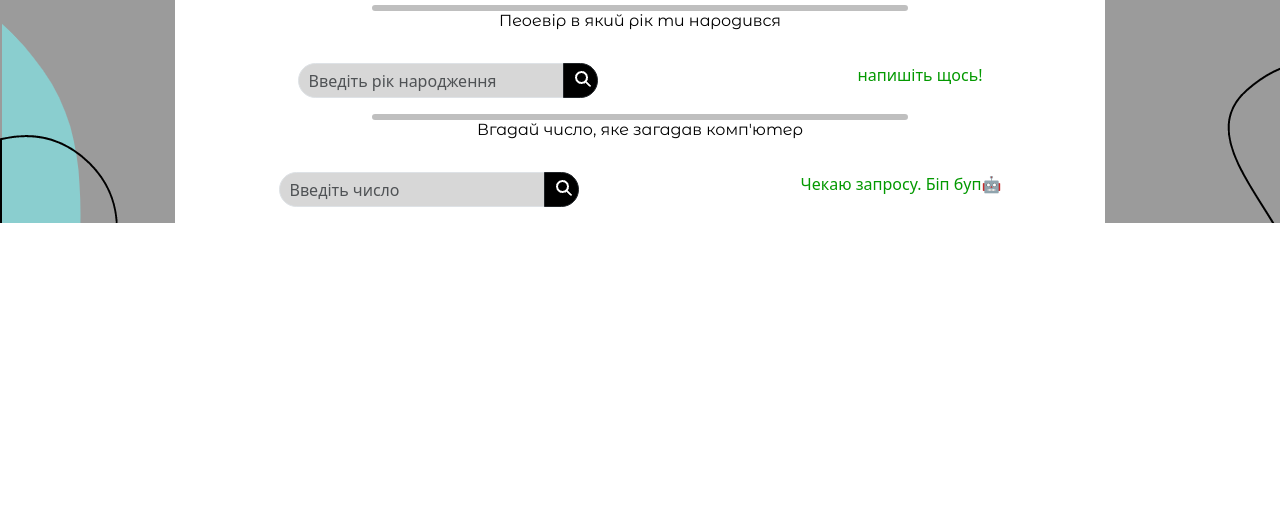
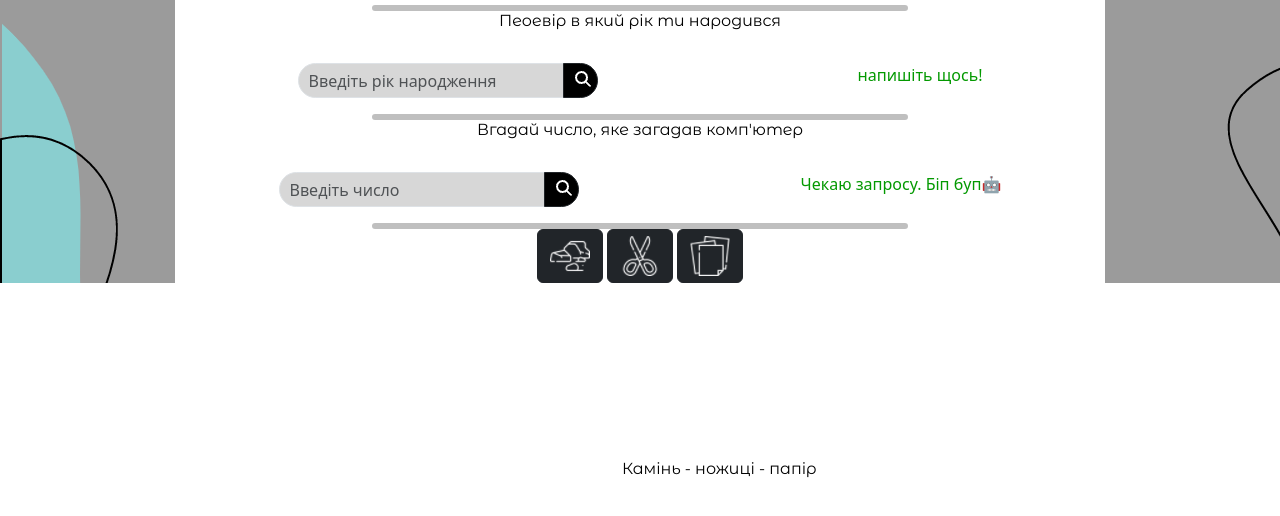
Before and after one commit to ByteMe6/popular-games, a website built with Parcel: page src/index.html in a window 1280 px wide. Shown: the part 84-600 px from the top of the page. Built offline with nearby package versions, Linux system fonts and the light colour scheme.

Commit message:
не роботает починить

```diff
--- /dev/null
+++ b/src/partials/games/knp/knp.html
@@ -0,0 +1,12 @@
+<h3 class="knptitle">Камінь - ножиці - папір</h3>
+
+<div class="containerKnp">
+    <div class="knpBtns">
+        <button type="button" class="btn btn-dark knpBtn" id="knpBtn3"><img src="./partials/games/knp/img/stone.png" alt=""></button>
+
+        <button type="button" class="btn btn-dark knpBtn" id="knpbtn2"><img src="./partials/games/knp/img/scissors.png" alt=""></button>
+
+        <button type="button" class="btn btn-dark knpBtn" id="knpBtn"><img src="./partials/games/knp/img/paper.png" alt=""></button>
+
+    </div>
+</div>
--- a/src/partials/main.html
+++ b/src/partials/main.html
@@ -3,3 +3,5 @@
 <include src="./partials/games/year-of-born.html"></include>
 <hr class="line-section" />
 <include src="./partials/games/guessTheNubmer/guessTheNubmer.html"></include>
+<hr class="line-section" />
+<include src="./partials/games/knp/knp.html"></include>
--- /dev/null
+++ b/src/sass/elements/_kaminNoshiciPapir.scss
@@ -0,0 +1,32 @@
+.knptitle {
+  /* Камінь - ножиці - папір */
+  position: absolute;
+  width: 195px;
+  height: 19px;
+  left: 622px;
+  right: 623px;
+  top: 543px;
+  bottom: 2940px;
+  color: rgb(0, 0, 0);
+  font-family: Montserrat Alternates;
+  font-size: 16px;
+  font-weight: 400;
+  line-height: 20px;
+  letter-spacing: 0%;
+  text-align: left;
+}
+// #knpBtn, #knpBtn2, #knpBtn3 {
+//   /* Frame 127 */
+//   position: relative;
+//   width: 60px;
+//   height: 60px;
+//   /* Auto layout */
+//   display: flex;
+//   flex-direction: row;
+//   justify-content: flex-start;
+//   align-items: flex-start;
+//   padding: 10px;
+//   border-radius: 20px;
+
+//   background: rgb(0, 0, 0);
+// }
--- a/src/sass/index.scss
+++ b/src/sass/index.scss
@@ -1,4 +1,5 @@
 @import './common';
+@import "./elements/kaminNoshiciPapir";
 @import "./elements/heeader";
 @import "./elements/main";
-@import "./elements/bornYear"
+@import "./elements/bornYear";
```
Also changed, not shown: css/index.css, src/partials/games/knp/img/paper.png (added), src/partials/games/knp/img/scissors.png (added), src/partials/games/knp/img/stone.png (added).
